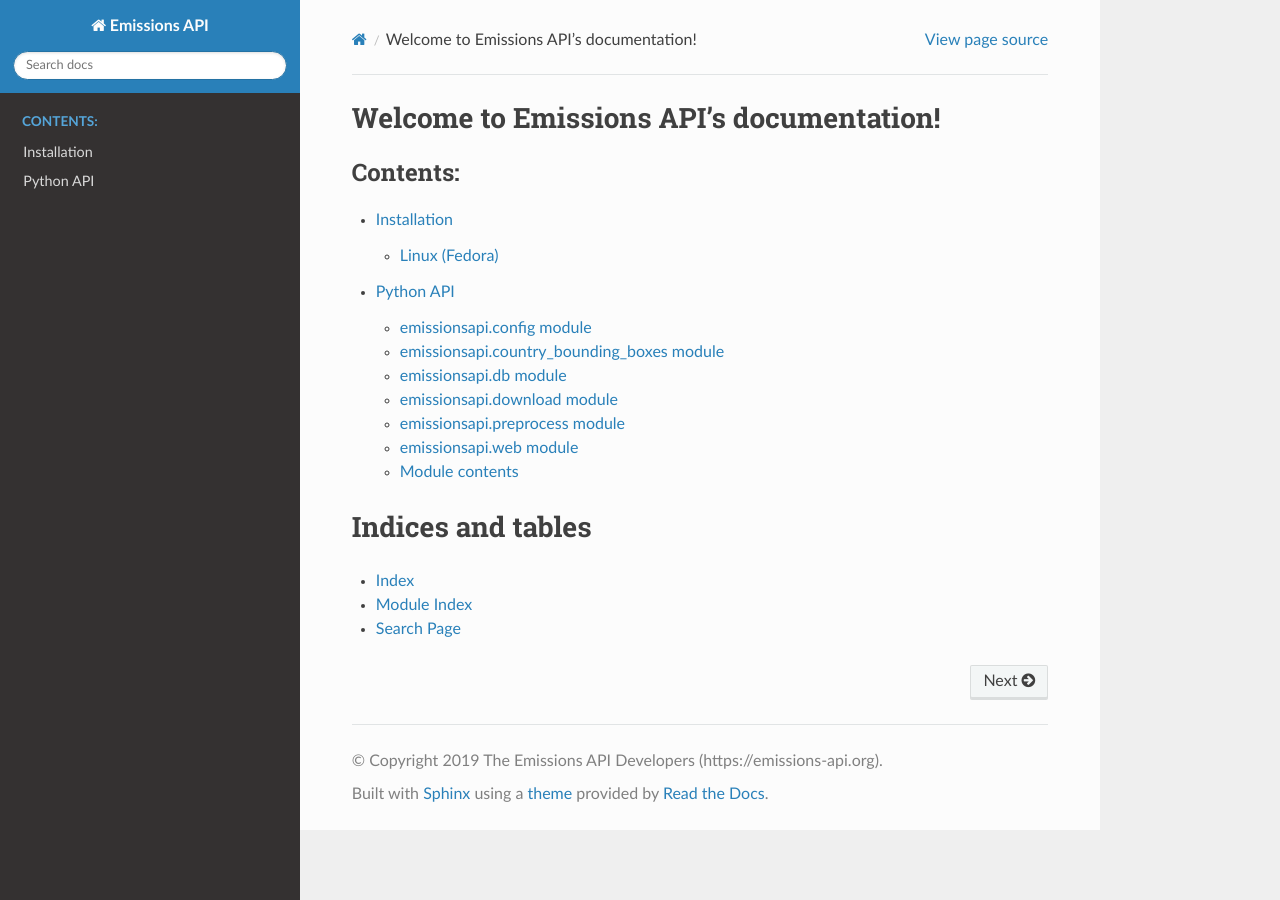
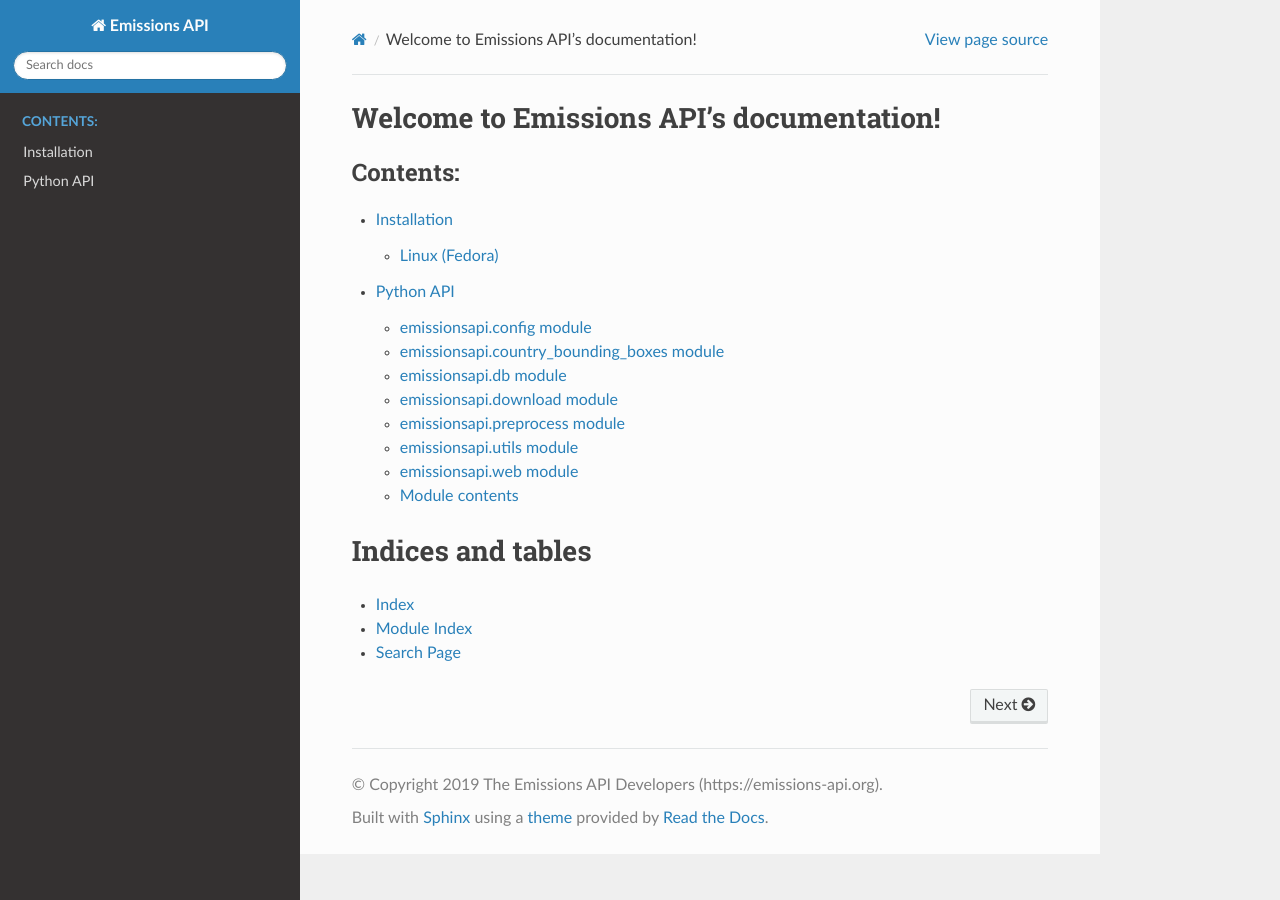
Before and after one commit to emissions-api/emissions-api, a Sphinx documentation site: the page built from docs/source/index.rst, in a window 1280 px wide. Built offline with Sphinx 7.4.7 and the Read the Docs theme 2.0.0, drawn with Linux system fonts in a browser that asks for light colours.

Commit message:
Include Utils in Docs
This patch includes the utils module in the documentation.

```diff
--- a/docs/source/emissionsapi.rst
+++ b/docs/source/emissionsapi.rst
@@ -41,6 +41,14 @@
    :undoc-members:
    :show-inheritance:
 
+emissionsapi.utils module
+-------------------------
+
+.. automodule:: emissionsapi.utils
+   :members:
+   :undoc-members:
+   :show-inheritance:
+
 emissionsapi.web module
 -----------------------
 
```
